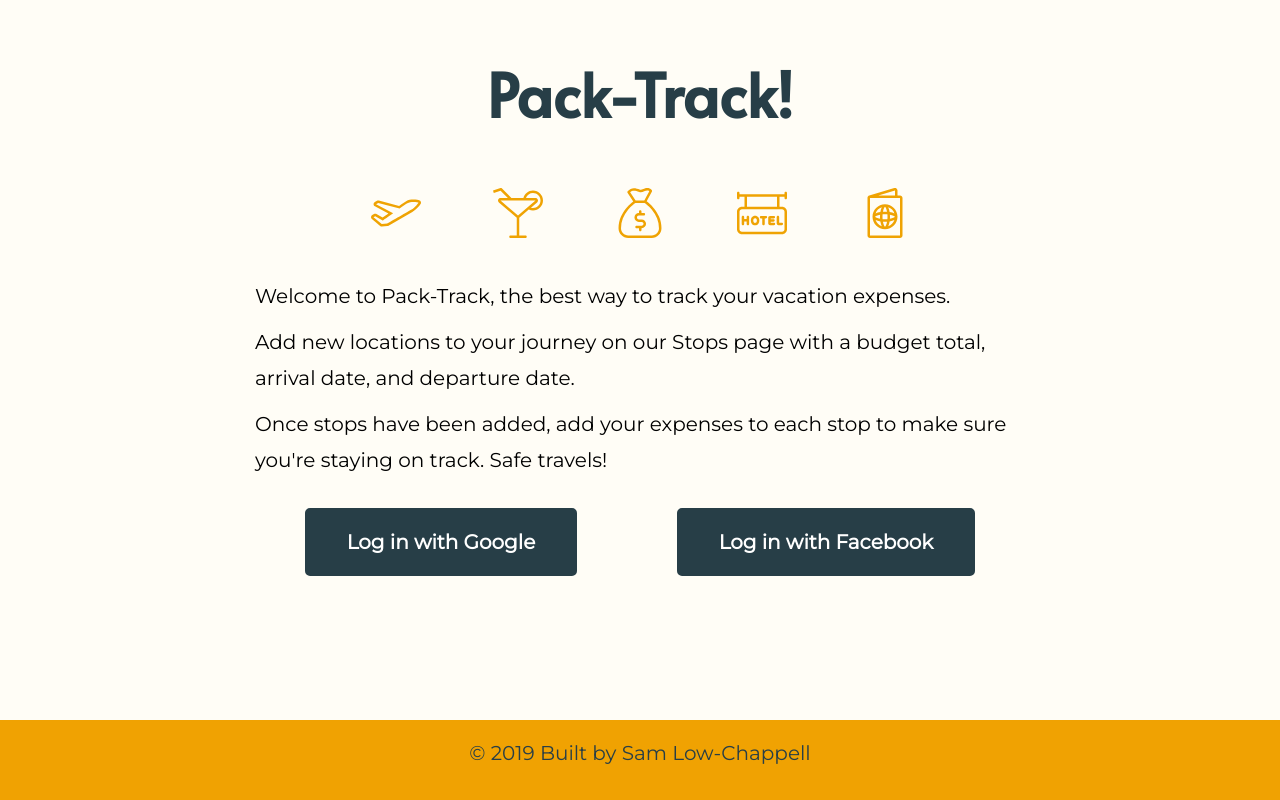
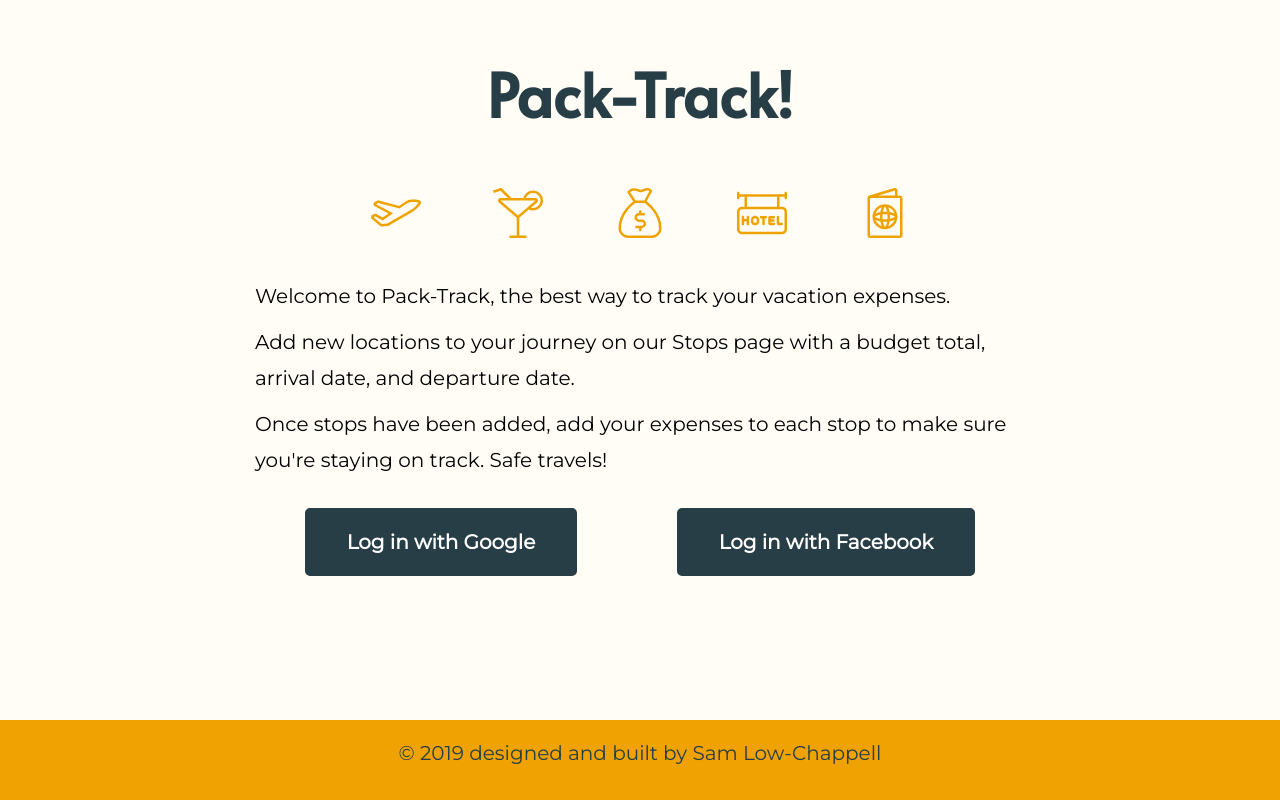
Before and after one commit to sjlowchappell/vacation-tracker, a React (Create React App) app: page / in a window 1280 px wide. Built offline with nearby package versions, Linux system fonts and the light colour scheme; no server answers.

Commit message:
updated footer to include portfolio link

```diff
--- a/src/App.css
+++ b/src/App.css
@@ -269,14 +269,6 @@ ul {
 	display: flex;
 }
 
-footer {
-	text-align: center;
-	padding: 10px 0px;
-	background: var(--accent);
-	color: var(--primary);
-	height: 10vh;
-}
-
 /* End General Styles */
 
 /* Css Loader styles taken directly from https://loading.io/css/ */
--- a/src/components/footer.js
+++ b/src/components/footer.js
@@ -1,10 +1,16 @@
 import React from 'react';
+import styles from './footer.module.css';
 
 const Footer = () => {
 	return (
-		<footer>
+		<footer className={styles.footer}>
 			<div>
-				<p>© {new Date().getFullYear()} Built by Sam Low-Chappell</p>
+				<p>
+					© {new Date().getFullYear()} designed and built by{' '}
+					<a href="https://samlow-chappell.com" className={styles.portfolioLink}>
+						Sam Low-Chappell
+					</a>
+				</p>
 			</div>
 		</footer>
 	);
--- /dev/null
+++ b/src/components/footer.module.css
@@ -0,0 +1,15 @@
+.footer {
+	text-align: center;
+	padding: 10px 0px;
+	background: var(--accent);
+	color: var(--primary);
+	height: 10vh;
+}
+
+.portfolioLink {
+	color: var(--primary);
+}
+
+.portfolioLink:hover {
+	color: var(--warningRed);
+}
```
